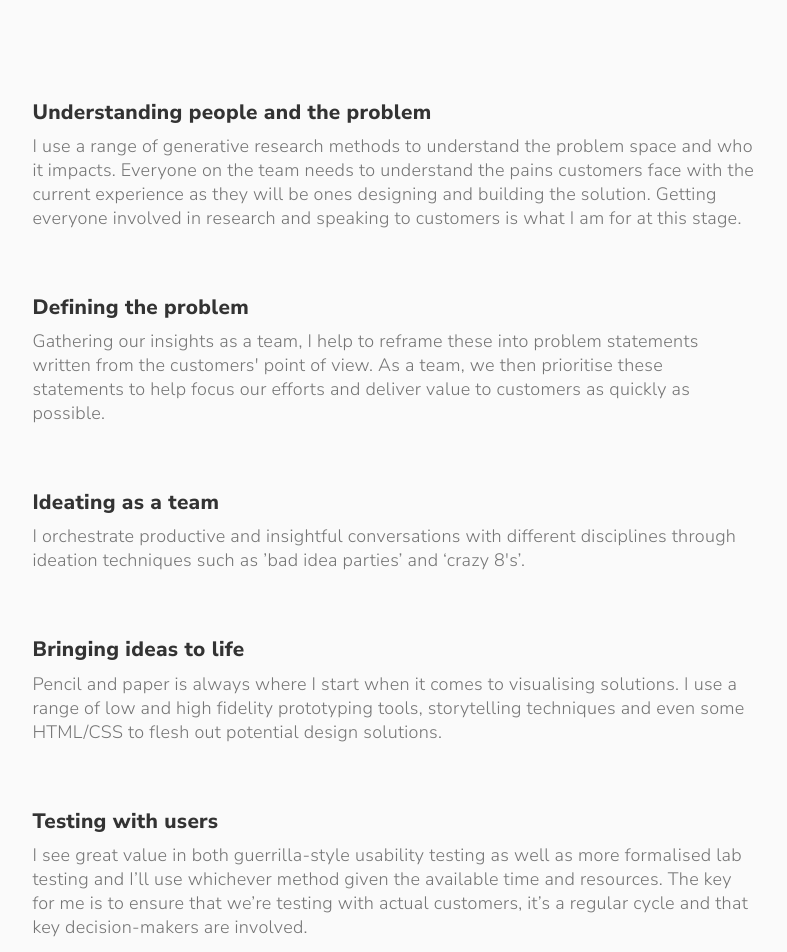
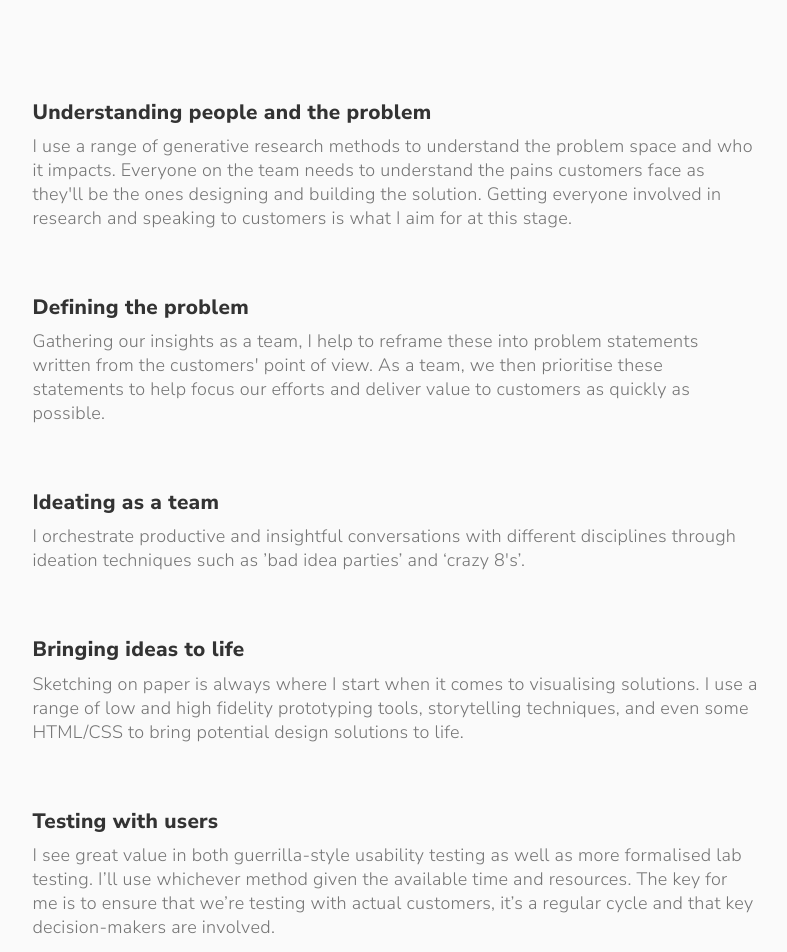
Before and after one commit to sashaward/portfolio, a plain HTML site: page index.html in a window 1280 px wide. Shown: the part 1460-2412 px from the top of the page, without its empty margins (245-1032 px from the left). Drawn offline with nearby package versions, Linux system fonts and the light colour scheme; a web font is replaced by a local one.

Commit message:
copy updates to home page

```diff
--- a/index.html
+++ b/index.html
@@ -56,7 +56,7 @@
       <div class="hero">
         <div class="intro">
           <h1>Hey, I'm Sasha – I design products and craft experiences</h1>
-          <p>Throughout my childhood, I loved building things. I'm lucky enough to say that’s what I now do for a living. I help people from different disciplines come together to solve people problems and build products that help make lives better.</p>
+          <p>Throughout my childhood I loved building things. I'm lucky enough to say that’s what I now do for a living. I help people from different disciplines come together to solve people problems and build products that help make lives better.</p>
         </div>
 
         <img class="profile" src="./images/profile-picture-colour.png" alt="Picture of Sasha">
@@ -95,7 +95,7 @@
     <section class="centreContainer heading skills fade">
       <div class="expertise">
         <h3 class="margin1">Understanding people and the problem</h3>
-        <p class="margin2">I use a range of generative research methods to understand the problem space and who it impacts. Everyone on the team needs to understand the pains customers face with the current experience as they will be ones designing and building the solution. Getting everyone involved in research and speaking to customers is what I am for at this stage.</p>
+        <p class="margin2">I use a range of generative research methods to understand the problem space and who it impacts. Everyone on the team needs to understand the pains customers face as they'll be the ones designing and building the solution. Getting everyone involved in research and speaking to customers is what I aim for at this stage.</p>
 
         <h3 class="margin1">Defining the problem</h3>
         <p class="margin2">Gathering our insights as a team, I help to reframe these into problem statements written from the customers' point of view. As a team, we then prioritise these statements to help focus our efforts and deliver value to customers as quickly as possible.</p>
@@ -104,10 +104,10 @@
         <p class="margin2">I orchestrate productive and insightful conversations with different disciplines through ideation techniques such as ’bad idea parties’ and ‘crazy 8's’.</p>
 
         <h3 class="margin1">Bringing ideas to life</h3>
-        <p class="margin2">Pencil and paper is always where I start when it comes to visualising solutions. I use a range of low and high fidelity prototyping tools, storytelling techniques and even some HTML/CSS to flesh out potential design solutions.</p>
+        <p class="margin2">Sketching on paper is always where I start when it comes to visualising solutions. I use a range of low and high fidelity prototyping tools, storytelling techniques, and even some HTML/CSS to bring potential design solutions to life.</p>
 
         <h3 class="margin1">Testing with users</h3>
-        <p class="margin2">I see great value in both guerrilla-style usability testing as well as more formalised lab testing and I’ll use whichever method given the available time and resources. The key for me is to ensure that we’re testing with actual customers, it’s a regular cycle and that key decision-makers are involved.</p>
+        <p class="margin2">I see great value in both guerrilla-style usability testing as well as more formalised lab testing. I’ll use whichever method given the available time and resources. The key for me is to ensure that we’re testing with actual customers, it’s a regular cycle and that key decision-makers are involved.</p>
 
         <h3 class="margin1">Implementing the chosen solution</h3>
         <p class="margin2">A course in front–end web development gave me the vocabulary and confidence to communicate design decisions more effectively with developers, <a class="link" href="https://blog.prototypr.io/hats-off-to-you-developers-429c55690b2a">I wrote about it here</a>. Ultimately improving the quality of the product and the experience for our users.</p>
```
